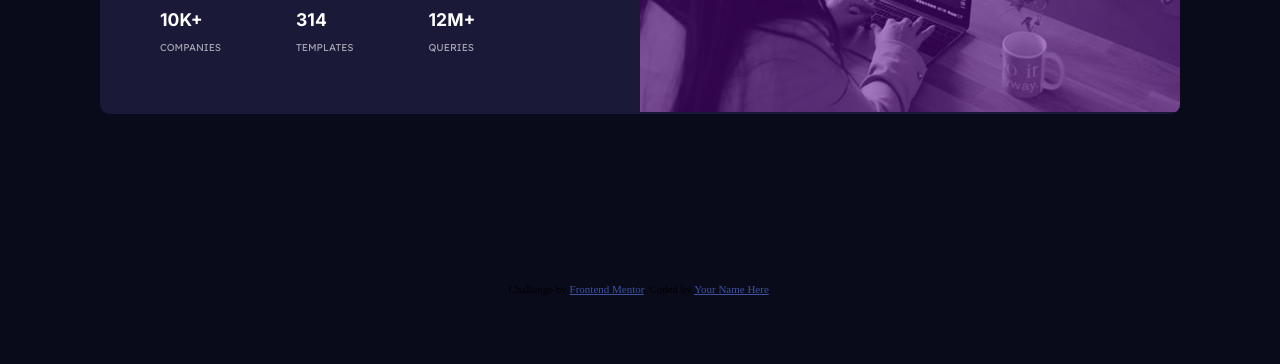
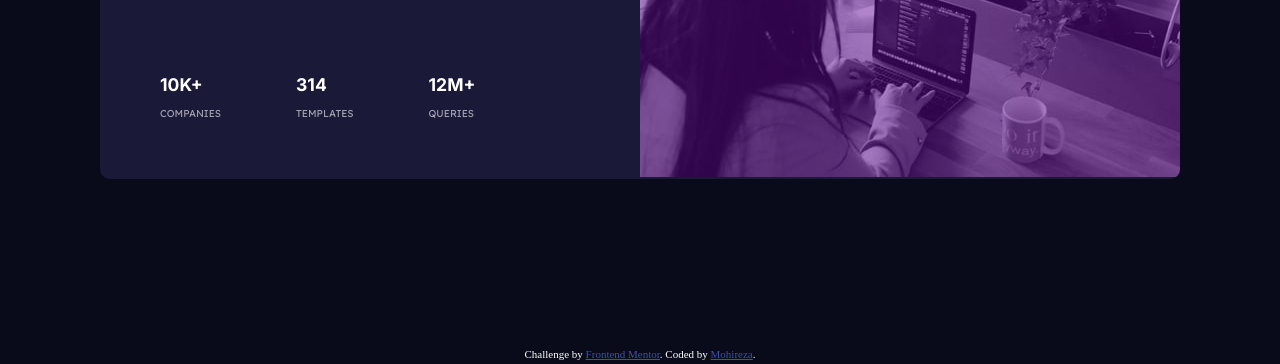
Before and after one commit to Mohireza1/Preview-Card-Challenge-, a plain HTML site: page index.html in a window 1280 px wide. Shown: the part 436-800 px from the top of the page. Drawn offline with Linux system fonts and the light colour scheme.

Commit message:
fixed positioning

```diff
--- a/index.html
+++ b/index.html
@@ -76,13 +76,12 @@
         </div>
       </div>
     </main>
-
     <footer>
-      <div class="attribution">
+      <div class="attribution" style="color: white">
         Challenge by
         <a href="https://www.frontendmentor.io?ref=challenge" target="_blank"
           >Frontend Mentor</a
-        >. Coded by <a href="#">Your Name Here</a>.
+        >. Coded by <a href="#">Mohireza</a>.
       </div>
     </footer>
   </body>
--- a/style.css
+++ b/style.css
@@ -15,6 +15,7 @@ body {
   min-height: 100%;
   background-color: var(--main-bg);
   display: grid;
+  grid-template-rows: 1fr 20px;
   place-items: center;
 }
 :root {
```
